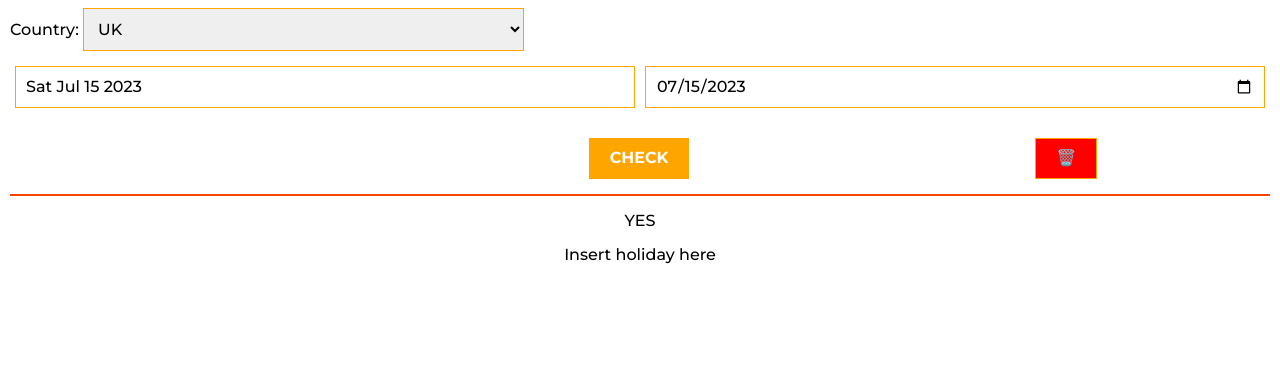
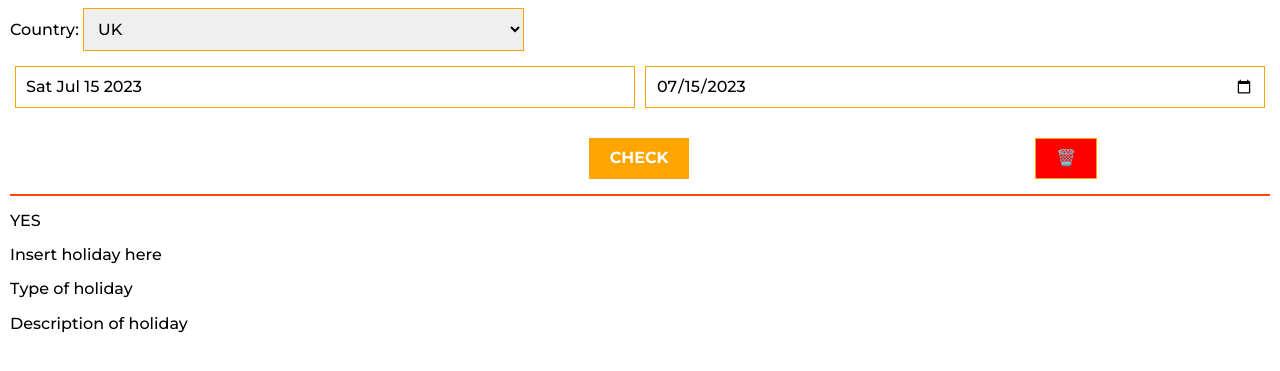
Before and after one commit to nsmckay/HolidayCheckEx, a website with bundled scripts: page index.html in a window 1280 px wide. Both pictures are taken after a click on the button "CHECK". Shown: the part 69-440 px from the top of the page. Built offline with nearby package versions, Linux system fonts and the light colour scheme; no server answers; a web font is replaced by a local one.

Commit message:
implemented Calendar API functionality to answer user query

```diff
--- a/index.html
+++ b/index.html
@@ -31,6 +31,8 @@
         <div id="results">
             <p id="check-answer">YES</p>
             <p id="check-result">Insert holiday here</p>
+            <p id="check-result-type">Type of holiday</p>
+            <p id="check-result-desc">Description of holiday</p>
         </div>
 
         <script>
--- a/index.js
+++ b/index.js
@@ -24,7 +24,14 @@ const countryFromLocalStorage = localStorage.getItem("myCountry")
 const dateInput = document.getElementById("date-input")
 const dateOutput = document.getElementById("date-output")
 const dateFromLocalStorage = JSON.parse(localStorage.getItem("myDate"))
+const checkBtn = document.getElementById("check-btn")
+const apiKey = "a82fc2684f33c2d3df3f24d9f2436d3aa492e050"
 const clearBtn = document.getElementById("clear-btn")
+const results = document.getElementById("results")
+const checkAnswer = document.getElementById("check-answer")
+const checkResult = document.getElementById("check-result")
+const checkResultType = document.getElementById("check-result-type")
+const checkResultDesc = document.getElementById("check-result-desc")
 
 let today = new Date()
 let todayString = today.toDateString()
@@ -34,6 +41,7 @@ let queryDate = today // date to be selected by user, initialised as today's dat
 let queryDateString = todayString
 
 document.addEventListener('DOMContentLoaded', function() {
+    results.style.display = "none"
     dateInput.setAttribute("value", todayString)
     dateOutput.valueAsDate = today
     if(countryFromLocalStorage) {
@@ -161,6 +169,48 @@ function removeDay(str) {
     return str
 }
 
+checkBtn.addEventListener("click", function() {
+    results.style.display = "block"
+    let apiCountry = "gb"
+    if(myCountry === "UK") {
+        apiCountry = "gb"
+    } else if (myCountry === "USA") {
+        apiCountry = "us"
+    }
+    console.log(apiCountry)
+
+    let apiDate = dayjs(myDate[0]).format("MM-DD-YYYY").toString()
+    let apiYear = apiDate.slice(-4)
+    let apiMonth = apiDate.slice(0, 2)
+    let apiDay = apiDate.slice(3, 5)
+    console.log(apiDate)
+    console.log(apiYear)
+    console.log(apiMonth)
+    console.log(apiDay)
+
+    console.log(`https://calendarific.com/api/v2/holidays?api_key=${apiKey}&country=${apiCountry}&year=${apiYear}&month=${apiMonth}&day=${apiDay}`)
+
+    fetch(`https://calendarific.com/api/v2/holidays?api_key=${apiKey}&country=${apiCountry}&year=${apiYear}&month=${apiMonth}&day=${apiDay}`)
+        .then(res => res.json())
+        .then(data => {
+            console.log(data)
+            console.log(data.response.holidays.length)
+            if(data.response.holidays.length === 0) {
+                console.log(`NO, ${apiDate} is NOT a holiday.`)
+                checkAnswer.innerText = `NO, ${apiDate} is NOT a holiday.`
+                checkResult.innerText = ""
+                checkResultType.innerText = ""
+                checkResultDesc.innerText = ""
+            } else {
+                console.log(`YES, ${apiDate} IS a holiday.`)
+                checkAnswer.innerText = `YES, ${apiDate} IS a holiday.`
+                checkResult.innerText = `It is ${data.response.holidays[0].name}`
+                checkResultType.innerText = `${data.response.holidays[0].name} is a ${data.response.holidays[0].type}`
+                checkResultDesc.innerText = `${data.response.holidays[0].description}`
+            }
+        })
+})
+
 clearBtn.addEventListener("click", function() {
     localStorage.clear()
     //myCountry = []
```
